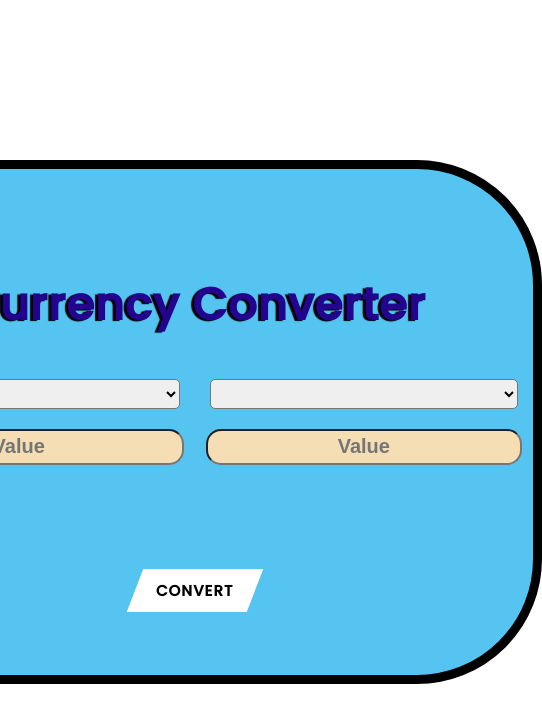
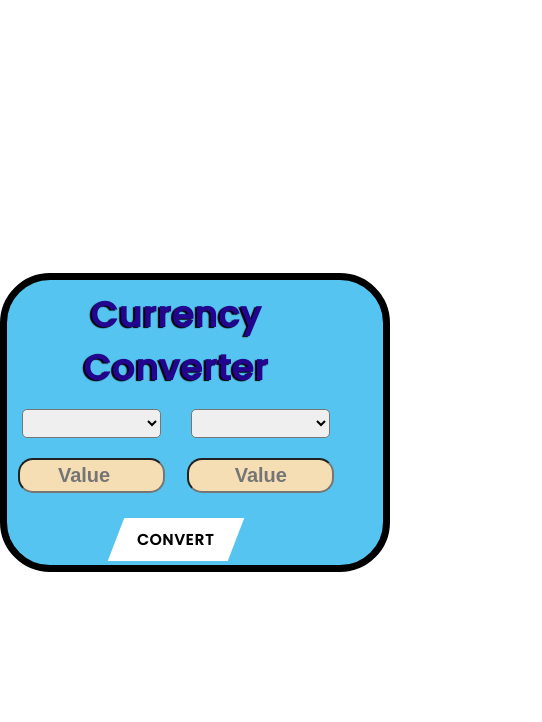
Before and after one commit to manojvs17/Currency-Converter, a plain HTML site: page index.html in a window 390 px wide. Shown: the whole page, 542 px wide, since content can reach past the window. Drawn offline with Linux system fonts and the light colour scheme; no server answers.

Commit message:
added responsiveness

```diff
--- a/currency.css
+++ b/currency.css
@@ -119,3 +119,23 @@ input{
     font-size: 1.25rem;
     font-weight: bold;
 }
+@media screen and (max-width:600px) {
+  .outer{
+    border: 7px solid black;
+    border-radius: 50px;
+    grid-template-columns: 45% 45%;
+    grid-template-rows: 40% 40% 40%;
+    height: fit-content;
+    width: fit-content;
+}
+.section1{
+  text-shadow: -2px 1px 1px #000;
+  text-align: center;
+  font-size: 2.2em;
+}
+.section4{
+  display: block;
+  margin: 10px auto;
+  position: relative;
+}
+}
```
